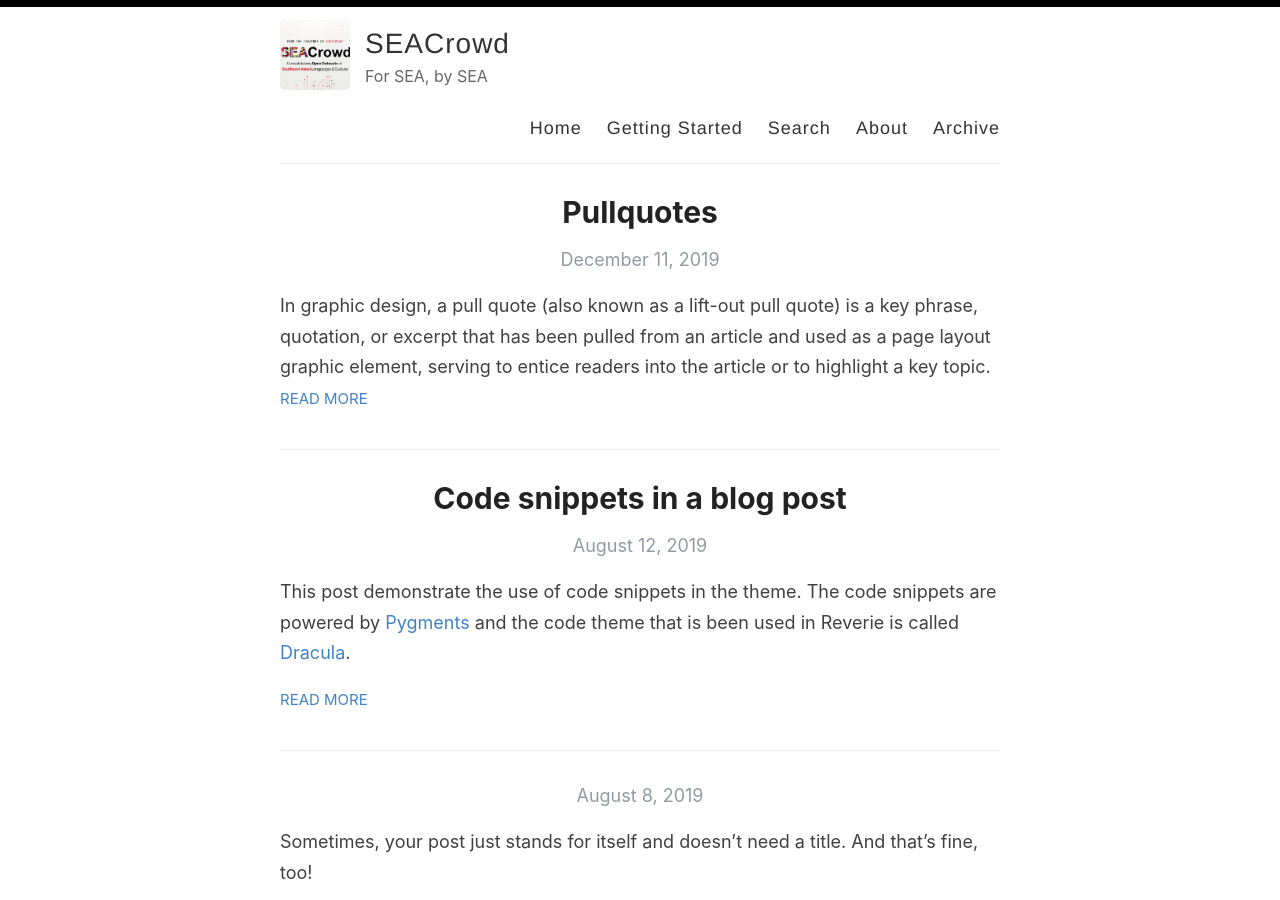
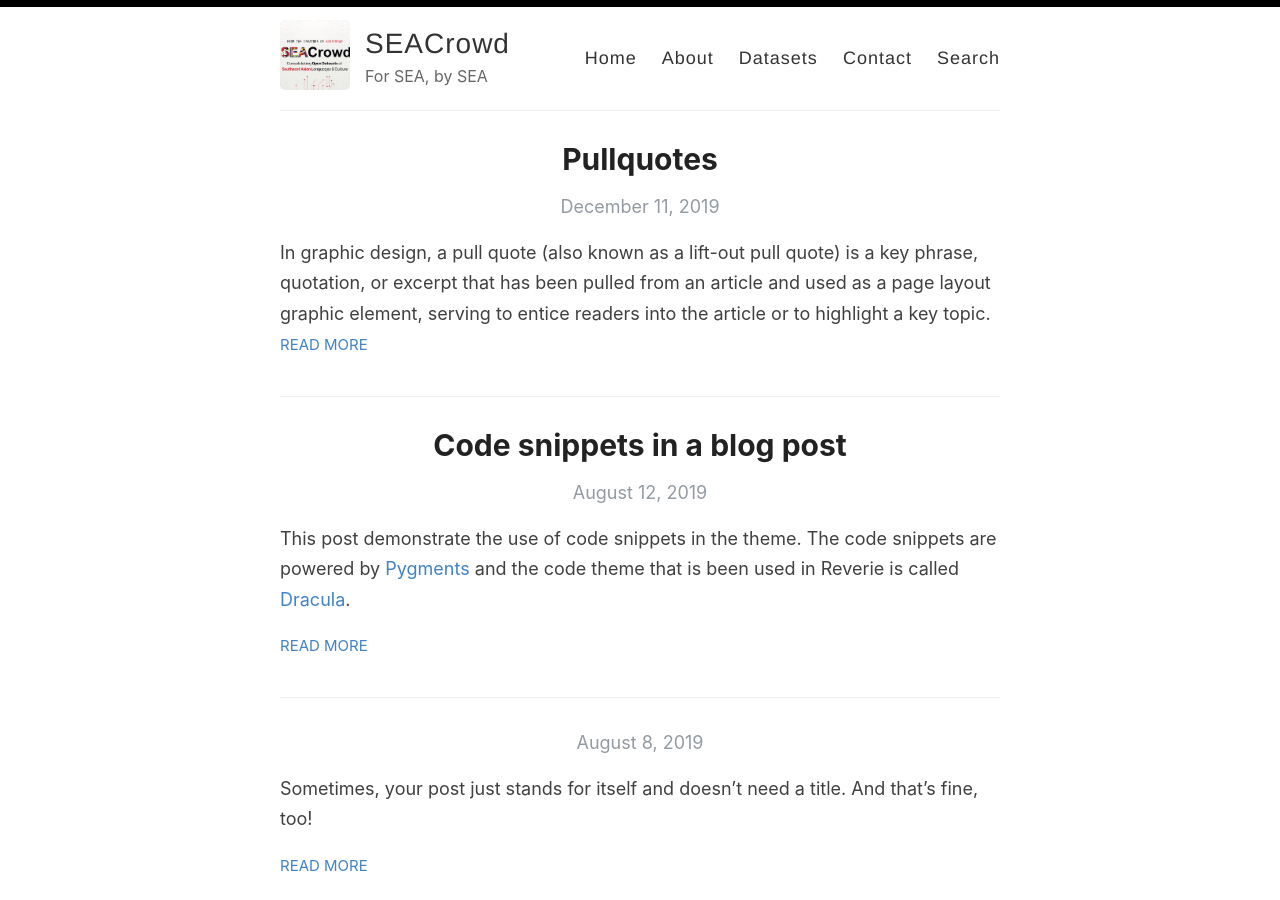
Before and after one commit to amitmerchant1990/reverie, a Jekyll site: the page built from index.html, in a window 1280 px wide and 900 px high. Built offline with Jekyll 4.4.1, drawn with Linux system fonts in a browser that asks for light colours; the list of posts is cut into pages by our own code.

Commit message:
Update default.html

```diff
--- a/_layouts/default.html
+++ b/_layouts/default.html
@@ -29,10 +29,10 @@
 
             <nav>
               <a href="{{ site.baseurl }}/">Home</a>
-              <a href="{{ site.baseurl }}/getting-started">Getting Started</a>
-              <a href="{{ site.baseurl }}/search">Search</a>
               <a href="{{ site.baseurl }}/about">About</a>
-              <a href="{{ site.baseurl }}/archive">Archive</a>
+              <a href="{{ site.baseurl }}/datasets">Datasets</a>
+              <a href="{{ site.baseurl }}/contact">Contact</a>
+              <a href="{{ site.baseurl }}/search">Search</a
             </nav>
           </header>
         </div>
```
